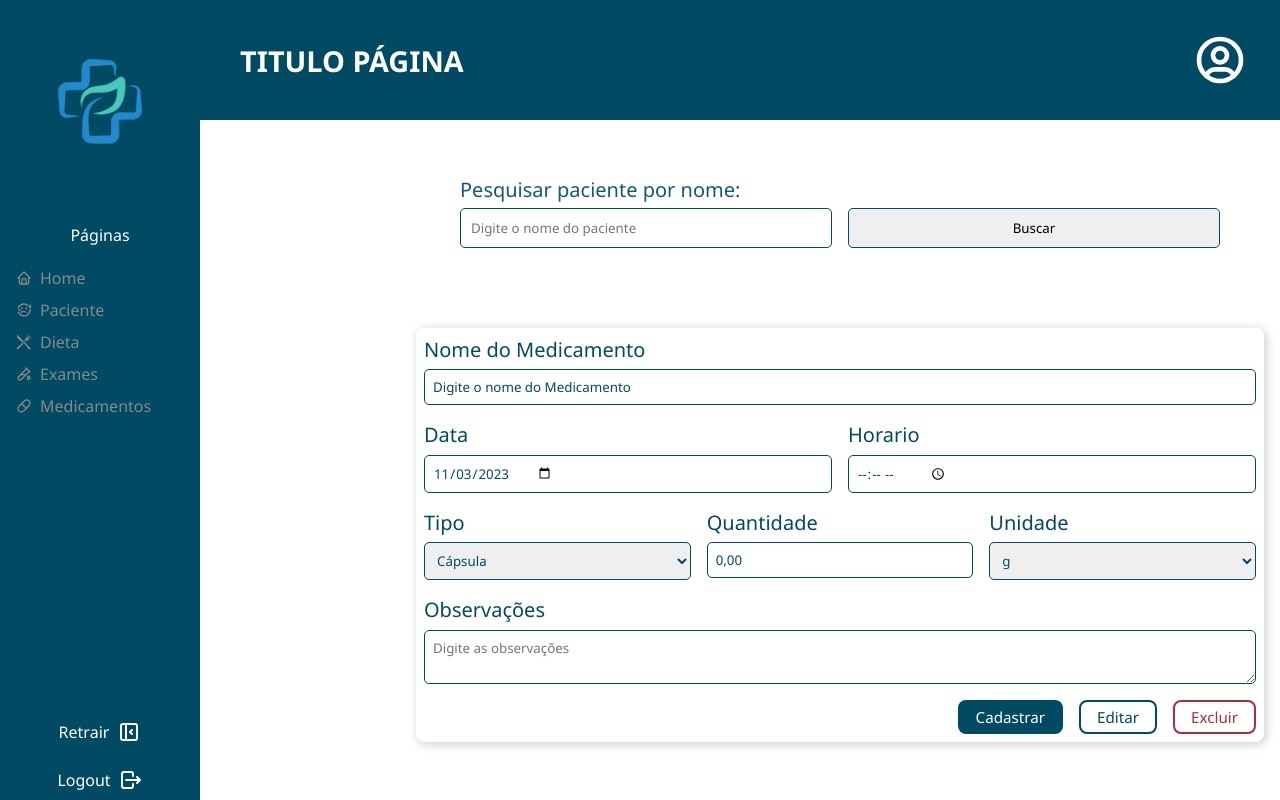
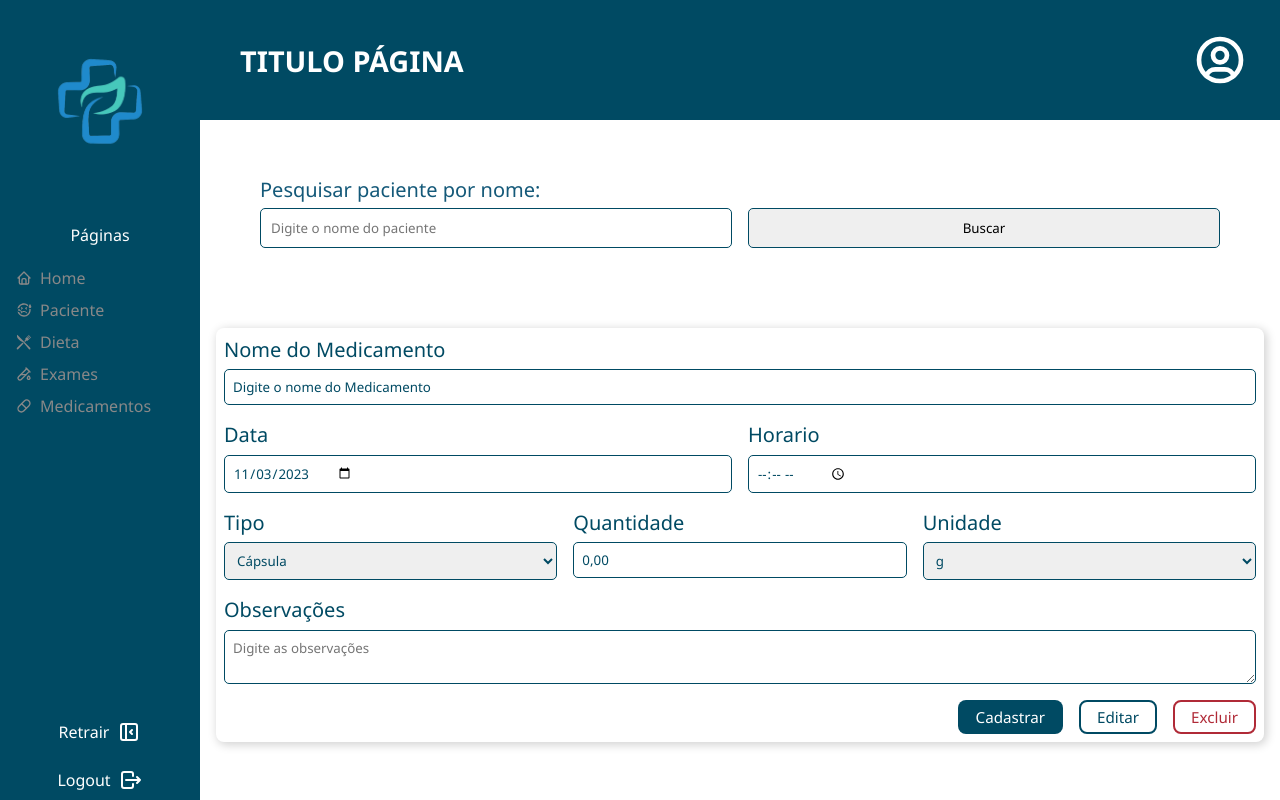
Before and after one commit to FullStack-Trindade/M3P-FrontEnd-Squad2, a React (Vite) app: page /medicamento in a window 1280 px wide. Built offline with nearby package versions, Linux system fonts and the light colour scheme; sample sign-in values are in the browser's storage.

Commit message:
retirado o margin-left

```diff
--- a/src/components/CadMedicamento/CadMedicamento.component.jsx
+++ b/src/components/CadMedicamento/CadMedicamento.component.jsx
@@ -114,7 +114,6 @@ export default function CadMedicamentoComponent() {
 				style={{
 					padding: "1rem",
 					flex: "1 1",
-					marginLeft: showSidebar ? "200px" : "60px",
 				}}
 			>
 				{/* Busca do Paciente */}
```
